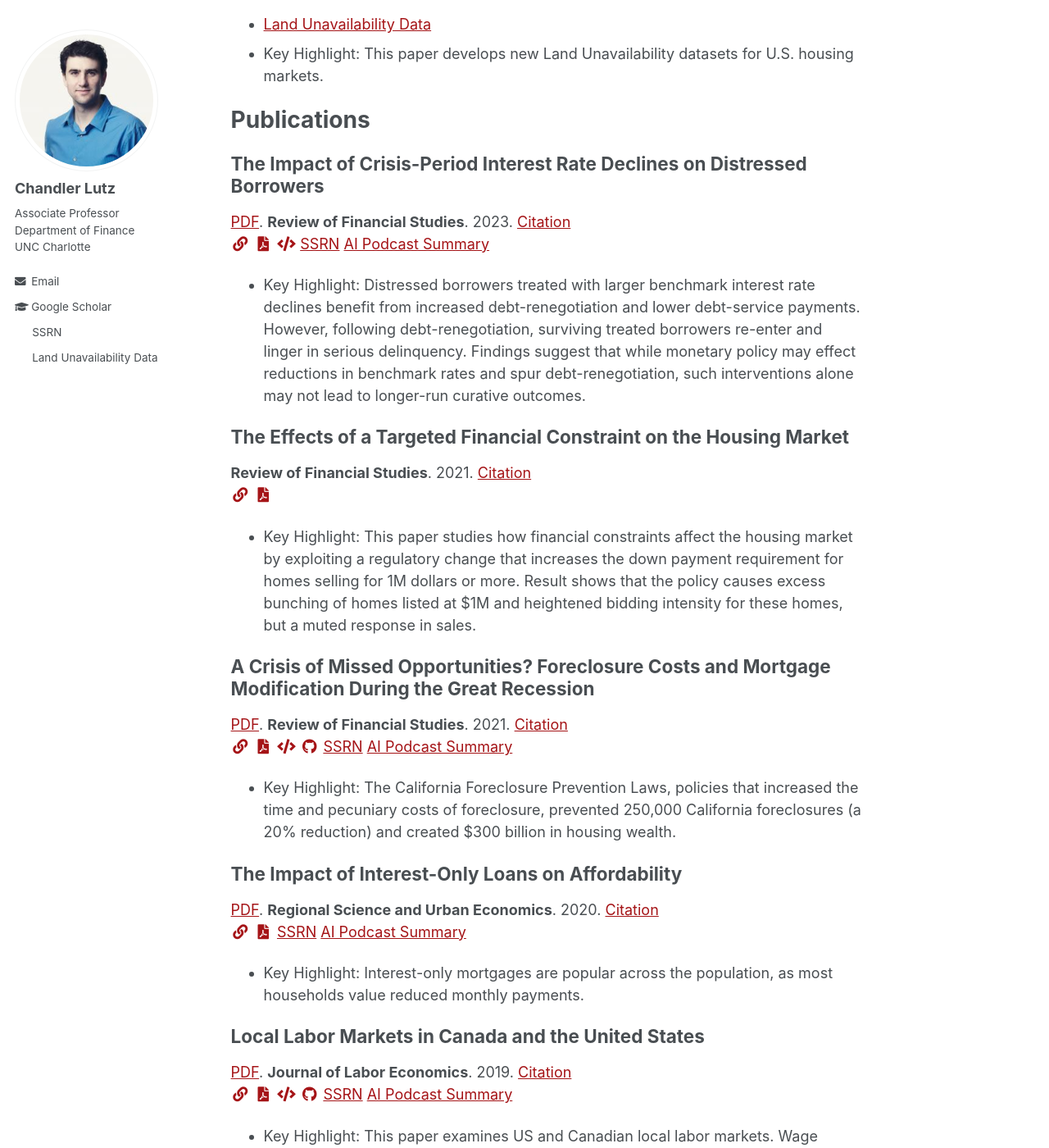
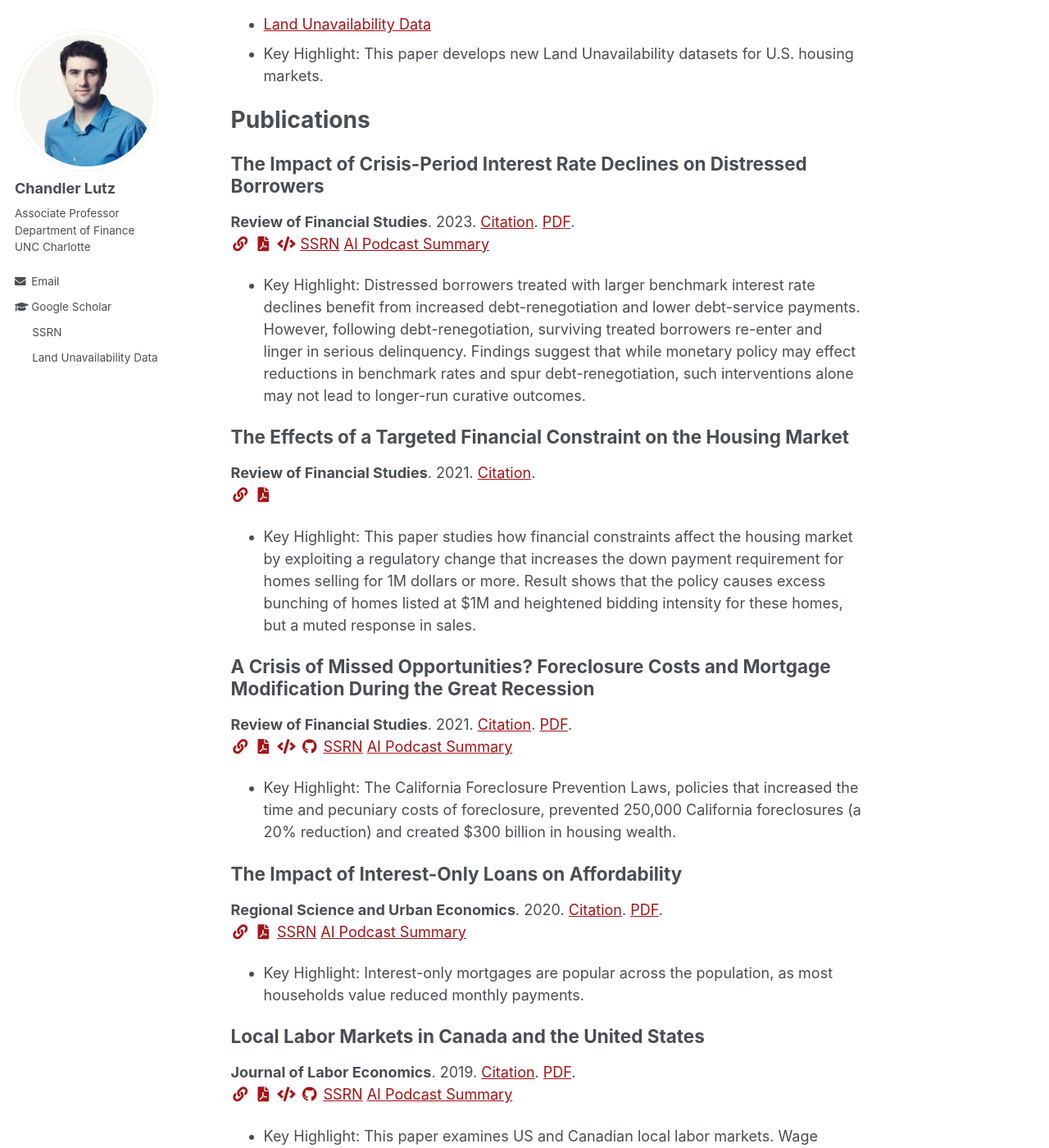
Before and after one commit to ChandlerLutz/ChandlerLutz.github.io, a Jekyll site: the page built from _pages/about.md, in a window 1280 px wide and 1400 px high, scrolled down 981 px. Shown: the whole window at 82% size. Built offline with Jekyll 4.4.1, drawn with Linux system fonts in a browser that asks for light colours; some of the changed text lies outside the part shown.

Commit message:
Update pdf position

```diff
--- a/_includes/archive-single.html
+++ b/_includes/archive-single.html
@@ -57,11 +57,12 @@
 
       <!-- citation and icon code -->
     <p>
+
+      {% if post.citation %}
+        {{ post.citation }}.
+      {% endif %}
       {% if post.ssrn %}
         <a href="{{ post.ssrn }}">PDF</a>.
-      {% endif %}
-      {% if post.citation %}
-        {{ post.citation }}
       {% endif %}
       <br>
       {% if post.link %}
```
